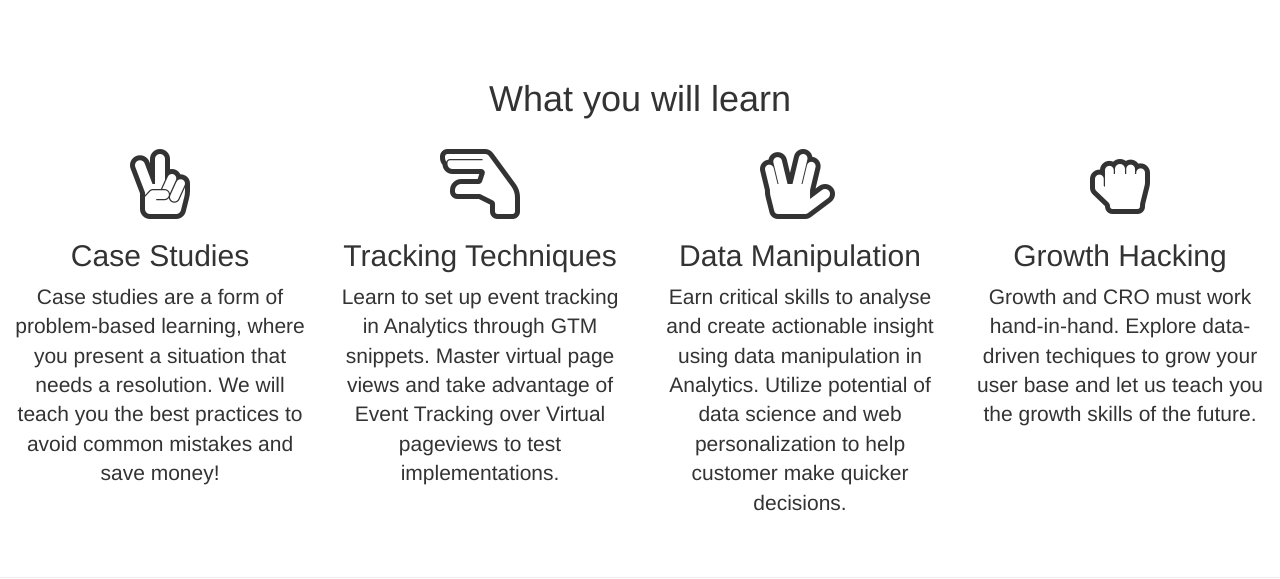
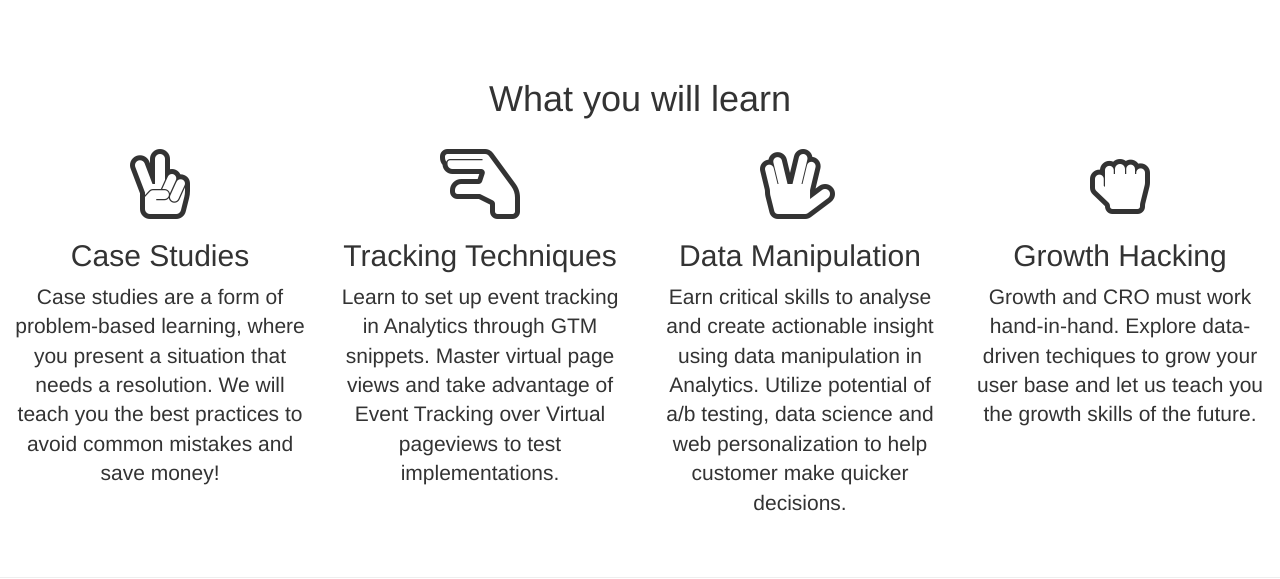
Before and after one commit to rainlastnight/academy, a Django app: template templates/home.html in a window 1280 px wide. Shown: the part 766-1345 px from the top of the page. Run offline with Django 3.2, Linux system fonts and the light colour scheme; the template is opened without the code that fills it, so the values that code supplies are empty; some libraries are stand-ins or nearby versions.

Commit message:
Update to home.html

```diff
--- a/templates/home.html
+++ b/templates/home.html
@@ -76,7 +76,7 @@
 		<i class="fa fa-hand-spock-o fa-5x"></i>
 		<h2>Data Manipulation</h2>
 		<p class="lead">
-		Earn critical skills to analyse and create actionable insight using data manipulation in Analytics. Utilize potential of data science and web personalization to help customer make quicker decisions.
+		Earn critical skills to analyse and create actionable insight using data manipulation in Analytics. Utilize potential of a/b testing, data science and web personalization to help customer make quicker decisions.
 		</p>
 	</div>
 	<div class="col-sm-3">
```
